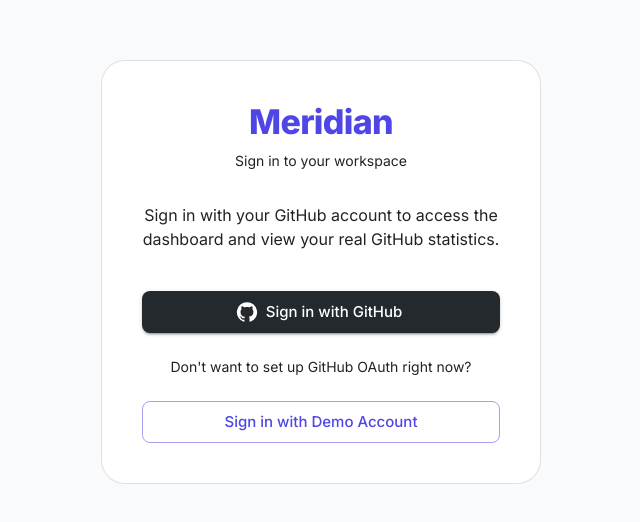
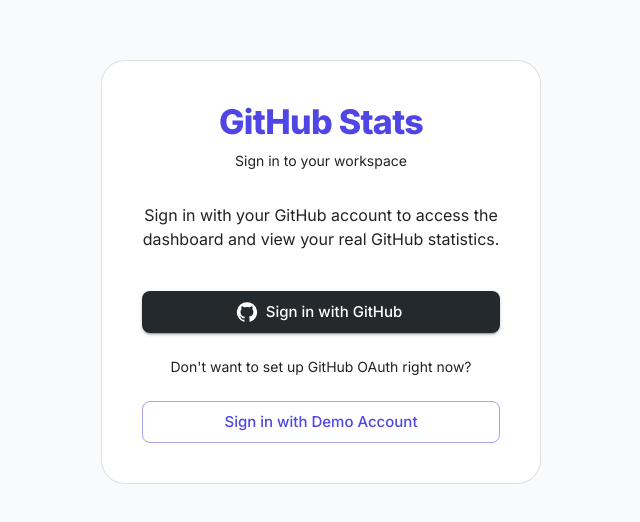
Before and after one commit to gokul-pathak/frontend-enterprise-patterns, a Next.js app: page /login in a window 1280 px wide. Shown: the part 128-650 px from the top of the page, without its empty margins (319-959 px from the left). Built offline with nearby package versions, Linux system fonts and the light colour scheme; no server answers; what @mui/material-nextjs would draw is missing.

Commit message:
chore: globally rename branding to GitHub Stats

```diff
--- a/src/app/(auth)/login/page.tsx
+++ b/src/app/(auth)/login/page.tsx
@@ -4,7 +4,7 @@
 
 export const metadata: Metadata = {
   title: 'Sign In',
-  description: 'Sign in to your Meridian account to access the People Operations platform.',
+  description: 'Sign in to your GitHub Stats account to access the People Operations platform.',
   robots: { index: false, follow: false },
 };
 
@@ -40,7 +40,7 @@
             variant="h4"
             sx={{ fontWeight: 800, letterSpacing: '-0.02em', color: 'primary.main' }}
           >
-            Meridian
+            GitHub Stats
           </Typography>
           <Typography variant="body2" color="text.secondary" sx={{ mt: 1 }}>
             Sign in to your workspace
--- a/src/app/(dashboard)/layout.tsx
+++ b/src/app/(dashboard)/layout.tsx
@@ -7,6 +7,8 @@
 import Brightness4Icon from '@mui/icons-material/Brightness4';
 import Brightness7Icon from '@mui/icons-material/Brightness7';
 import LogoutIcon from '@mui/icons-material/Logout';
+import NoteIcon from '@mui/icons-material/Note';
+import SettingsIcon from '@mui/icons-material/Settings';
 import Link from 'next/link';
 import { usePathname } from 'next/navigation';
 import { signOut, useSession } from 'next-auth/react';
@@ -20,8 +22,10 @@
 
 const NAV_ITEMS = [
   { label: 'Dashboard', href: '/dashboard', icon: <DashboardIcon /> },
-  { label: 'People', href: '/users', icon: <PeopleIcon /> },
+  { label: 'Connections', href: '/users', icon: <PeopleIcon /> },
   { label: 'My Profile', href: '/profile', icon: <PersonIcon /> },
+  { label: 'Notes', href: '/notes', icon: <NoteIcon /> },
+  { label: 'Settings', href: '#', icon: <SettingsIcon /> },
 ];
 
 export default function DashboardLayout({ children }: { children: React.ReactNode }) {
@@ -55,8 +59,8 @@
         }}
       >
         <Toolbar sx={{ px: 2 }}>
-          <Typography variant="h6" sx={{ fontWeight: 800, color: "primary.main", letterSpacing: "-0.02em" }}>
-            Meridian
+          <Typography variant="h6" noWrap sx={{ fontWeight: 700, letterSpacing: '-0.5px' }}>
+            GitHub Stats
           </Typography>
         </Toolbar>
         <Divider />
--- a/src/app/layout.tsx
+++ b/src/app/layout.tsx
@@ -8,23 +8,23 @@
 export const metadata: Metadata = {
   metadataBase: new URL(process.env.NEXT_PUBLIC_APP_URL ?? 'http://localhost:3000'),
   title: {
-    default: 'Meridian — People Operations Platform',
-    template: '%s | Meridian',
+    default: 'GitHub Stats',
+    template: '%s | GitHub Stats',
   },
   description:
-    'Meridian is an internal HR and People Operations platform for managing your organization\'s team members, performance, and growth.',
+    'GitHub Stats is a platform for viewing GitHub activity.',
   keywords: ['HR', 'people operations', 'team management', 'performance'],
-  authors: [{ name: 'Meridian Engineering' }],
+  authors: [{ name: 'GitHub Stats Engineering' }],
   openGraph: {
     type: 'website',
-    siteName: 'Meridian',
-    title: 'Meridian — People Operations Platform',
-    description: 'Manage your organization\'s team with Meridian.',
+    siteName: 'GitHub Stats',
+    title: 'GitHub Stats',
+    description: 'View your GitHub stats.',
   },
   twitter: {
     card: 'summary_large_image',
-    title: 'Meridian — People Operations Platform',
-    description: 'Manage your organization\'s team with Meridian.',
+    title: 'GitHub Stats',
+    description: 'View your GitHub stats.',
   },
   robots: {
     index: false, // Internal tool — don't index
--- a/src/features/dashboard/components/DashboardPage.tsx
+++ b/src/features/dashboard/components/DashboardPage.tsx
@@ -25,8 +25,8 @@
     <div>
       <PageHeader
         title="Dashboard"
-        description="Your organization's pulse at a glance."
-        breadcrumbs={[{ label: 'Meridian' }, { label: 'Dashboard' }]}
+        description="Your GitHub pulse at a glance."
+        breadcrumbs={[{ label: 'GitHub Stats' }, { label: 'Dashboard' }]}
       />
 
       <Grid container spacing={3} sx={{ mb: 4 }}>
```
